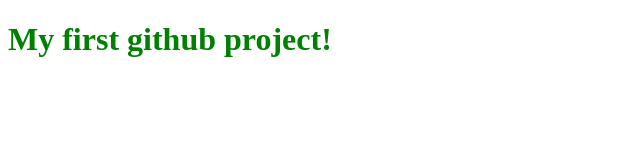
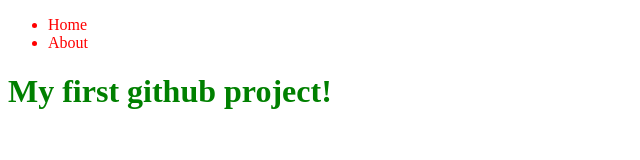
Before and after one commit to ronaldo1618/git-intro, a plain HTML site: page index.html in a window 1280 px wide. Shown: the whole page, without its empty margins (0-640 px from the left). Drawn offline with Linux system fonts and the light colour scheme.

Commit message:
Added nav

```diff
--- a/index.html
+++ b/index.html
@@ -7,6 +7,12 @@
     <title>Document</title>
 </head>
 <body>
+    <nav>
+        <ul>
+            <li>Home</li>
+            <li>About</li>
+        </ul>
+    </nav>
     <h1>My first github project!</h1>
 </body>
 </html>
--- a/main.css
+++ b/main.css
@@ -1,3 +1,7 @@
+nav li {
+    color: red;
+}
+
 h1 {
     color: green;
 }
```
